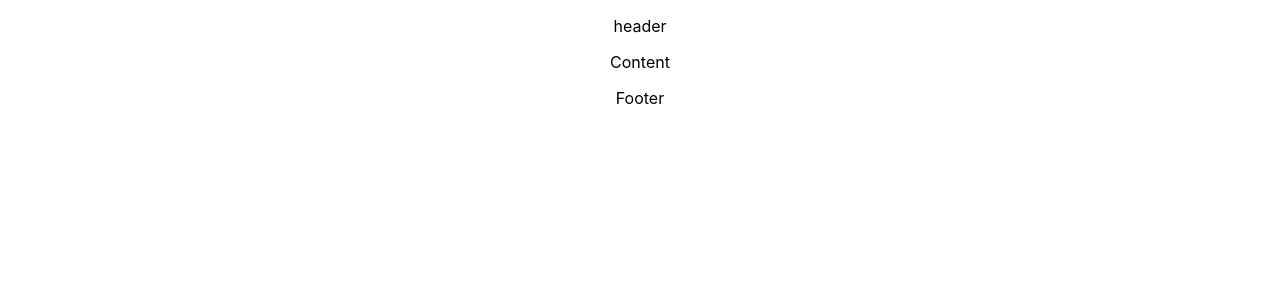
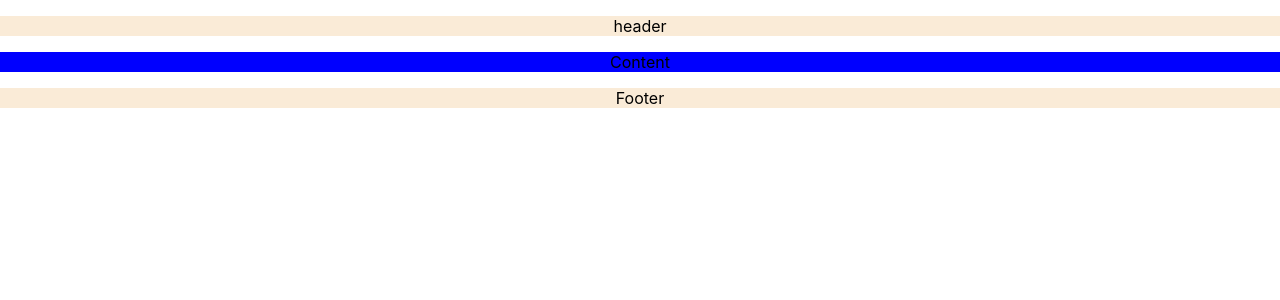
Before and after one commit to TMBcom/EmigrantRateFrontReact, a React (Create React App) app: page / in a window 1280 px wide. Shown: the top 300 px of the page. Built offline with nearby package versions, Linux system fonts and the light colour scheme.

Commit message:
Fix: Delete app-header

```diff
--- a/src/App.css
+++ b/src/App.css
@@ -13,17 +13,6 @@
   }
 }
 
-.App-header {
-  background-color: #282c34;
-  min-height: 100vh;
-  display: flex;
-  flex-direction: column;
-  align-items: center;
-  justify-content: center;
-  font-size: calc(10px + 2vmin);
-  color: white;
-}
-
 .App-link {
   color: #61dafb;
 }
@@ -36,3 +25,16 @@
     transform: rotate(360deg);
   }
 }
+
+.Header{
+  background-color: antiquewhite;
+}
+
+.Content{
+  background-color:blue;
+}
+
+.Footer{
+  background-color: antiquewhite;
+
+}
```
